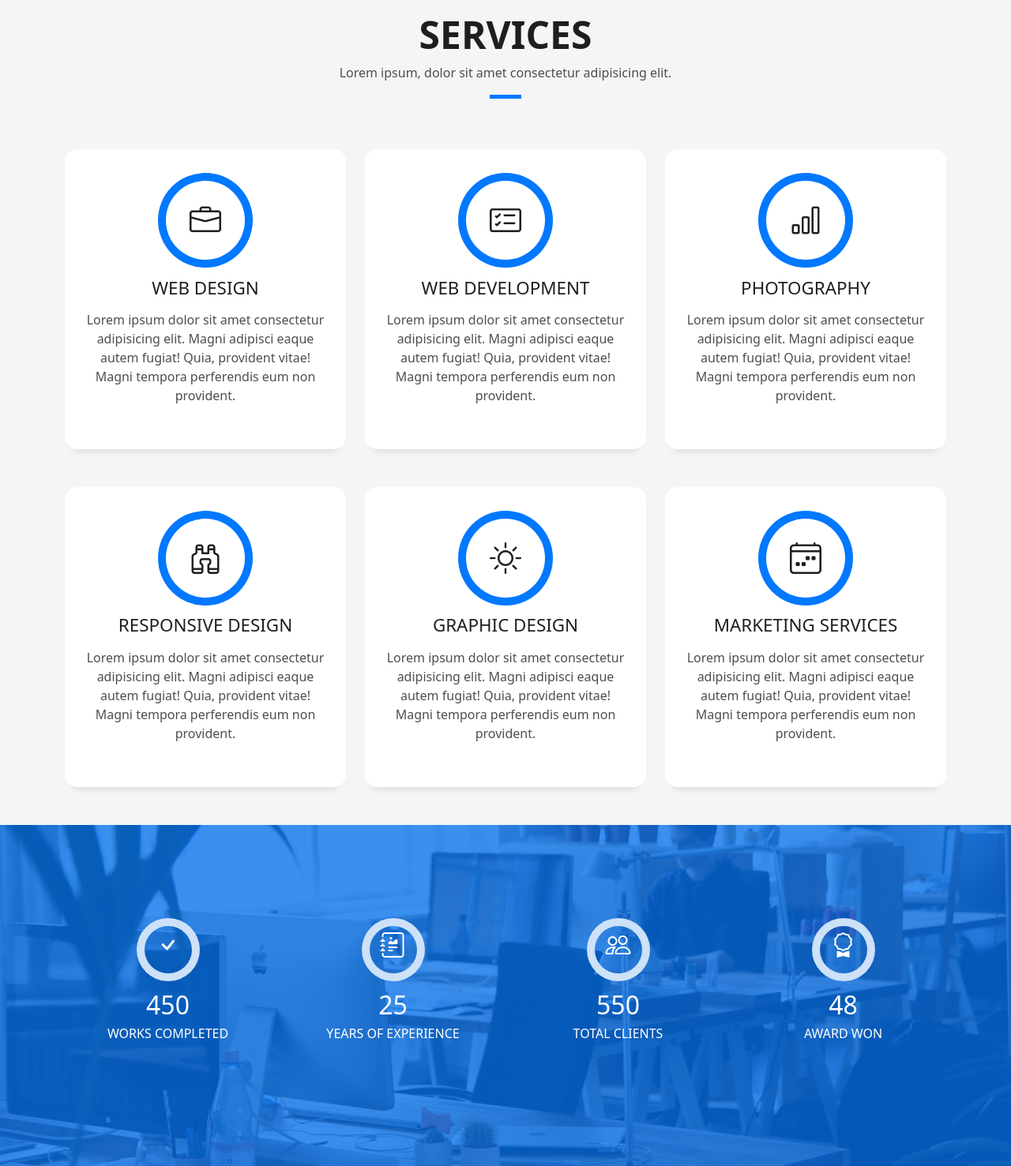
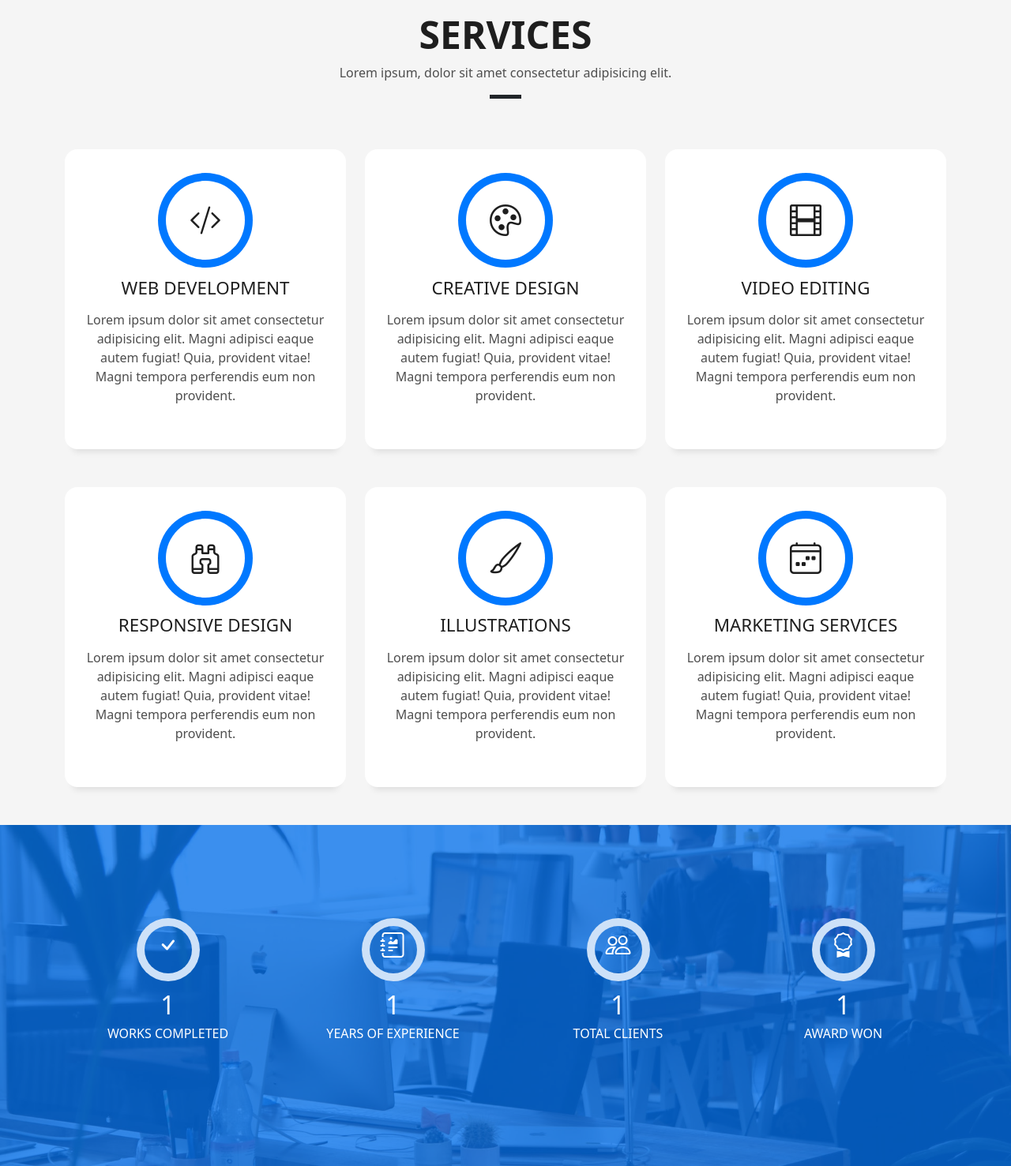
Before and after one commit to rahulnj/Personal-template-website, a plain HTML site: page index.html in a window 1280 px wide. Shown: the part 1680-3157 px from the top of the page at 79% size. Drawn offline with Linux system fonts and the light colour scheme.

Commit message:
services

```diff
--- a/assets/css/style.css
+++ b/assets/css/style.css
@@ -186,7 +186,7 @@ a:hover {
   content: '';
   position: absolute;
   height: 3px;
-  background-color: #0078ff;
+  background-color: #000000;
   width: 100px;
   bottom: -12px;
 }
--- a/index.html
+++ b/index.html
@@ -154,7 +154,7 @@
               <p class="subtitle-a">
                 Lorem ipsum, dolor sit amet consectetur adipisicing elit.
               </p>
-              <div class="line-mf"></div>
+              <div class="line-mf bg-dark"></div>
             </div>
           </div>
         </div>
@@ -162,22 +162,7 @@
           <div class="col-md-4">
             <div class="service-box">
               <div class="service-ico">
-                <span class="ico-circle"><i class="bi bi-briefcase"></i></span>
-              </div>
-              <div class="service-content">
-                <h2 class="s-title">Web Design</h2>
-                <p class="s-description text-center">
-                  Lorem ipsum dolor sit amet consectetur adipisicing elit. Magni adipisci eaque autem fugiat! Quia,
-                  provident vitae! Magni
-                  tempora perferendis eum non provident.
-                </p>
-              </div>
-            </div>
-          </div>
-          <div class="col-md-4">
-            <div class="service-box">
-              <div class="service-ico">
-                <span class="ico-circle"><i class="bi bi-card-checklist"></i></span>
+                <span class="ico-circle"><i class="bi bi-code-slash"></i></span>
               </div>
               <div class="service-content">
                 <h2 class="s-title">Web Development</h2>
@@ -192,10 +177,25 @@
           <div class="col-md-4">
             <div class="service-box">
               <div class="service-ico">
-                <span class="ico-circle"><i class="bi bi-bar-chart"></i></span>
+                <span class="ico-circle"><i class="bi bi-palette"></i></span>
               </div>
               <div class="service-content">
-                <h2 class="s-title">Photography</h2>
+                <h2 class="s-title">Creative Design</h2>
+                <p class="s-description text-center">
+                  Lorem ipsum dolor sit amet consectetur adipisicing elit. Magni adipisci eaque autem fugiat! Quia,
+                  provident vitae! Magni
+                  tempora perferendis eum non provident.
+                </p>
+              </div>
+            </div>
+          </div>
+          <div class="col-md-4">
+            <div class="service-box">
+              <div class="service-ico">
+                <span class="ico-circle"><i class="bi bi-film"></i></span>
+              </div>
+              <div class="service-content">
+                <h2 class="s-title">Video editing</h2>
                 <p class="s-description text-center">
                   Lorem ipsum dolor sit amet consectetur adipisicing elit. Magni adipisci eaque autem fugiat! Quia,
                   provident vitae! Magni
@@ -222,10 +222,10 @@
           <div class="col-md-4">
             <div class="service-box">
               <div class="service-ico">
-                <span class="ico-circle"><i class="bi bi-brightness-high"></i></span>
+                <span class="ico-circle"><i class="bi bi-brush"></i></span>
               </div>
               <div class="service-content">
-                <h2 class="s-title">Graphic Design</h2>
+                <h2 class="s-title">Illustrations</h2>
                 <p class="s-description text-center">
                   Lorem ipsum dolor sit amet consectetur adipisicing elit. Magni adipisci eaque autem fugiat! Quia,
                   provident vitae! Magni
@@ -264,7 +264,7 @@
                 <span class="ico-circle"><i class="bi bi-check"></i></span>
               </div>
               <div class="counter-num">
-                <p data-purecounter-start="0" data-purecounter-end="450" data-purecounter-duration="1" class="counter purecounter"></p>
+                <p data-purecounter-start="100" data-purecounter-end="1" data-purecounter-duration="1" class="counter purecounter"></p>
                 <span class="counter-text">WORKS COMPLETED</span>
               </div>
             </div>
@@ -275,7 +275,7 @@
                 <span class="ico-circle"><i class="bi bi-journal-richtext"></i></span>
               </div>
               <div class="counter-num">
-                <p data-purecounter-start="0" data-purecounter-end="25" data-purecounter-duration="1" class="counter purecounter"></p>
+                <p data-purecounter-start="25" data-purecounter-end="1" data-purecounter-duration="1" class="counter purecounter"></p>
                 <span class="counter-text">YEARS OF EXPERIENCE</span>
               </div>
             </div>
@@ -286,7 +286,7 @@
                 <span class="ico-circle"><i class="bi bi-people"></i></span>
               </div>
               <div class="counter-num">
-                <p data-purecounter-start="0" data-purecounter-end="550" data-purecounter-duration="1" class="counter purecounter"></p>
+                <p data-purecounter-start="100" data-purecounter-end="1" data-purecounter-duration="1" class="counter purecounter"></p>
                 <span class="counter-text">TOTAL CLIENTS</span>
               </div>
             </div>
@@ -297,7 +297,7 @@
                 <span class="ico-circle"><i class="bi bi-award"></i></span>
               </div>
               <div class="counter-num">
-                <p data-purecounter-start="0" data-purecounter-end="48" data-purecounter-duration="1" class="counter purecounter"></p>
+                <p data-purecounter-start="50" data-purecounter-end="1" data-purecounter-duration="1" class="counter purecounter"></p>
                 <span class="counter-text">AWARD WON</span>
               </div>
             </div>
```
